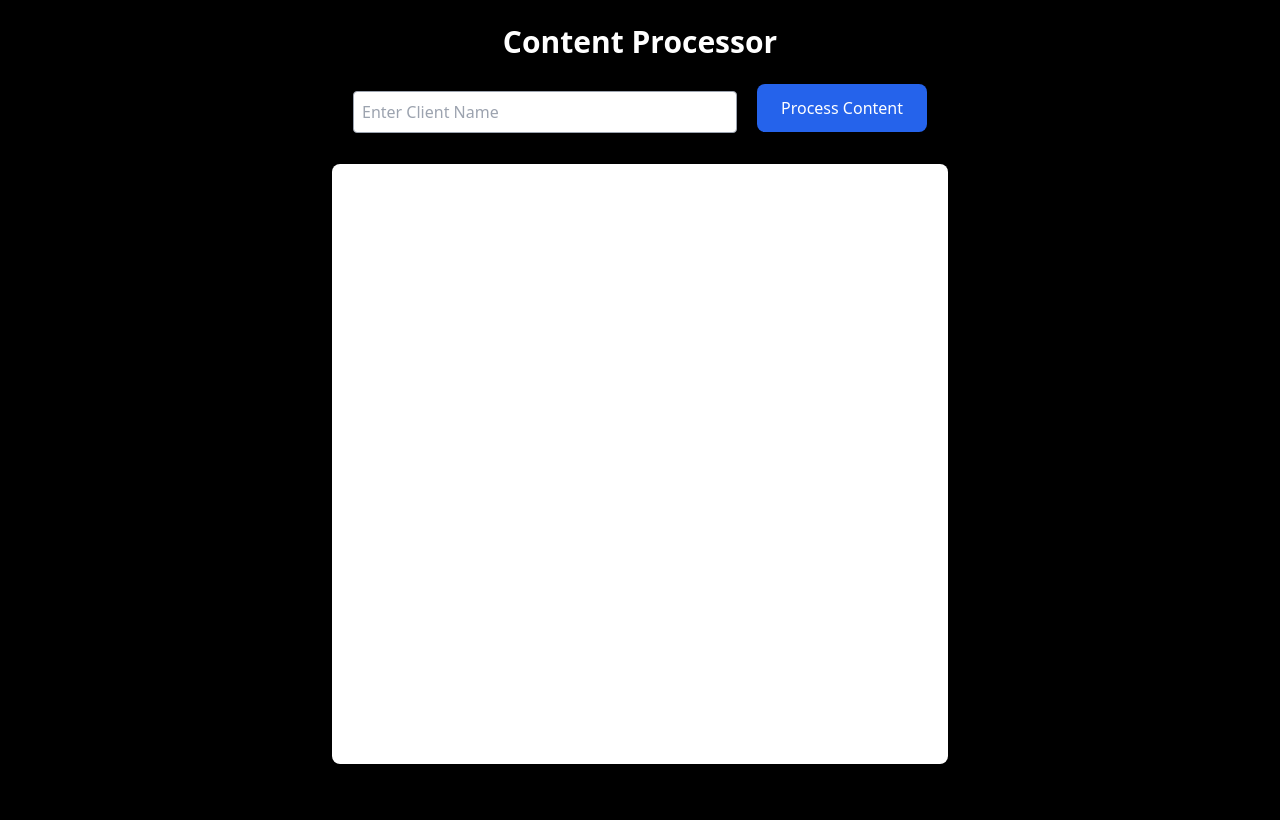
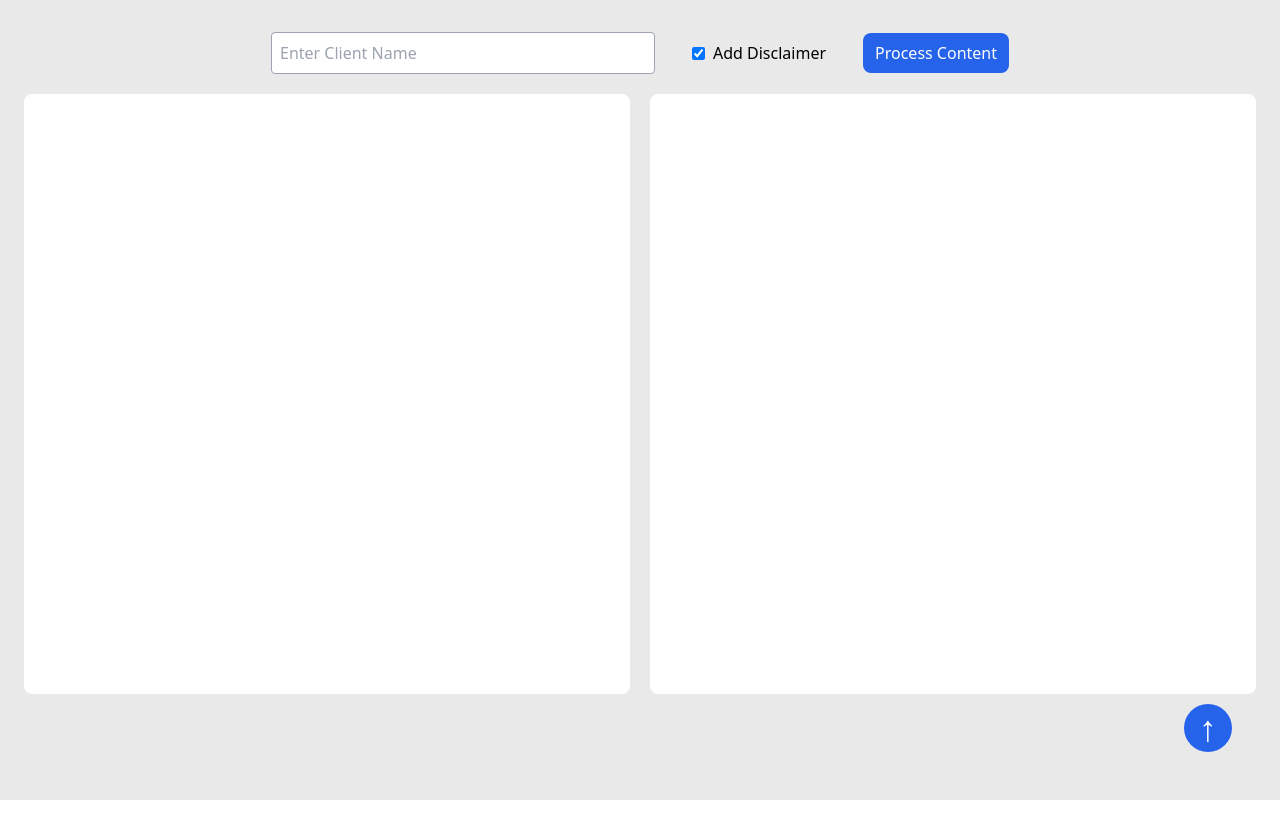
Before and after one commit to morsepk/content, a Next.js app: page / in a window 1280 px wide. Built offline with nearby package versions, Linux system fonts and the light colour scheme.

Commit message:
made UI changes

```diff
--- a/app/page.js
+++ b/app/page.js
@@ -9,6 +9,7 @@ export default function Home() {
   const [processedContent, setProcessedContent] = useState("");
   const contentEditableRef = useRef(null);
   const outputEditableRef = useRef(null);
+  const [selected, setSelected] = useState("Sponsored");
 
   useEffect(() => {
     const savedClient = localStorage.getItem('lastClient');
@@ -33,6 +34,10 @@ export default function Home() {
       }
     }
   };
+  const handleReload = () => {
+    location.reload();
+  }
+
 
   const processContent = async () => {
     const cleanClientName = clientName.trim().toLowerCase();
@@ -157,22 +162,33 @@ export default function Home() {
   };
 
   return (
-    <main className="min-h-screen bg-black text-white flex flex-col items-center p-6">
-      <h1 className="text-3xl font-bold mb-6">Content Processor</h1>
+    <main className="min-h-screen bg-[#e9e9e9] text-white flex flex-col items-center p-6">
+      <div onClick={handleReload} className="w-12 h-12 font-extrabold text-4xl flex items-center justify-center rounded-full cursor-pointer bg-blue-600 fixed bottom-12 right-12">&#8593;</div>
 
-    <div className="flex items-center justify-center gap-5">
+    <div className="getClient flex items-center justify-center mb-1 gap-x-5">
       <input
         type="text"
         placeholder="Enter Client Name"
         value={clientName}
         onChange={(e) => setClientName(e.target.value)}
-        className="mb-4 p-2 w-96 border border-gray-400 rounded text-black"
+        className="p-2 w-96 border border-gray-400 rounded text-black"
         required
       />
+       <div className="p-4 border rounded-lg">
+       <label className="flex items-center cursor-pointer text-black">
+        <input
+          type="checkbox"
+          checked={selected === "Sponsored"}
+          onChange={() => setSelected(selected === "Post" ? "Sponsored" : "Post")}
+          className="mr-2"
+        />
+        Add Disclaimer
+      </label>
+    </div>
       <button
         onClick={processContent}
         disabled={isProcessing}
-        className="mb-6 px-6 py-3 bg-blue-600 text-white rounded-lg hover:bg-blue-700 disabled:bg-gray-500"
+        className="px-3 py-2 bg-blue-600 text-white rounded-lg hover:bg-blue-700 disabled:bg-gray-500"
       >
         {isProcessing ? 'Processing...' : 'Process Content'}
       </button>
@@ -190,7 +206,7 @@ export default function Home() {
         onPaste={handlePaste}
       ></div>
 
-{processedContent && (
+
           <div className="prose w-1/2 h-[75vh] border-2 border-dashed border-white rounded-lg p-6 mb-6
                  bg-white text-black overflow-auto">
             <div
@@ -200,23 +216,23 @@ export default function Home() {
               className="outline-none"
             />
           </div>
-      )}
+
 
       </div>
-      <div className="imagesHandle mx-12 w-full">
+      <div className="imagesHandle w-full">
       {processedImages.length > 0 && (
-        <div className="w-full max-w-4xl">
-          <h2 className="text-3xl font-semibold mb-4">Processed Images</h2>
-          <div className="grid grid-cols-1 md:grid-cols-2 lg:grid-cols-3 gap-4">
+        <div className="w-full">
+          <h2 className="text-3xl text-black font-semibold mb-4">Processed Images</h2>
+          <div className="grid grid-cols-5 gap-4">
             {processedImages.map((image, index) => (
-              <div key={index} className="text-center bg-gray-800 p-4 rounded-lg">
+              <div key={index} className="text-center bg-[#d3d3d3] p-4 rounded-lg">
                 <img
                   src={image.url}
                   alt="Processed"
                   className="w-full h-48 object-contain mb-2 rounded"
                 />
-                <p className="text-sm mb-2">{image.name}.{image.format}</p>
-                <p className="text-xs text-gray-400 mb-2">
+                <p className="text-sm text-black font-semibold mb-2">{image.name}.{image.format}</p>
+                <p className="text-xs text-gray-600 mb-2">
                   {Math.round(image.size/1024)}KB - {image.dimensions.width}x{image.dimensions.height}
                 </p>
                 <button
```
